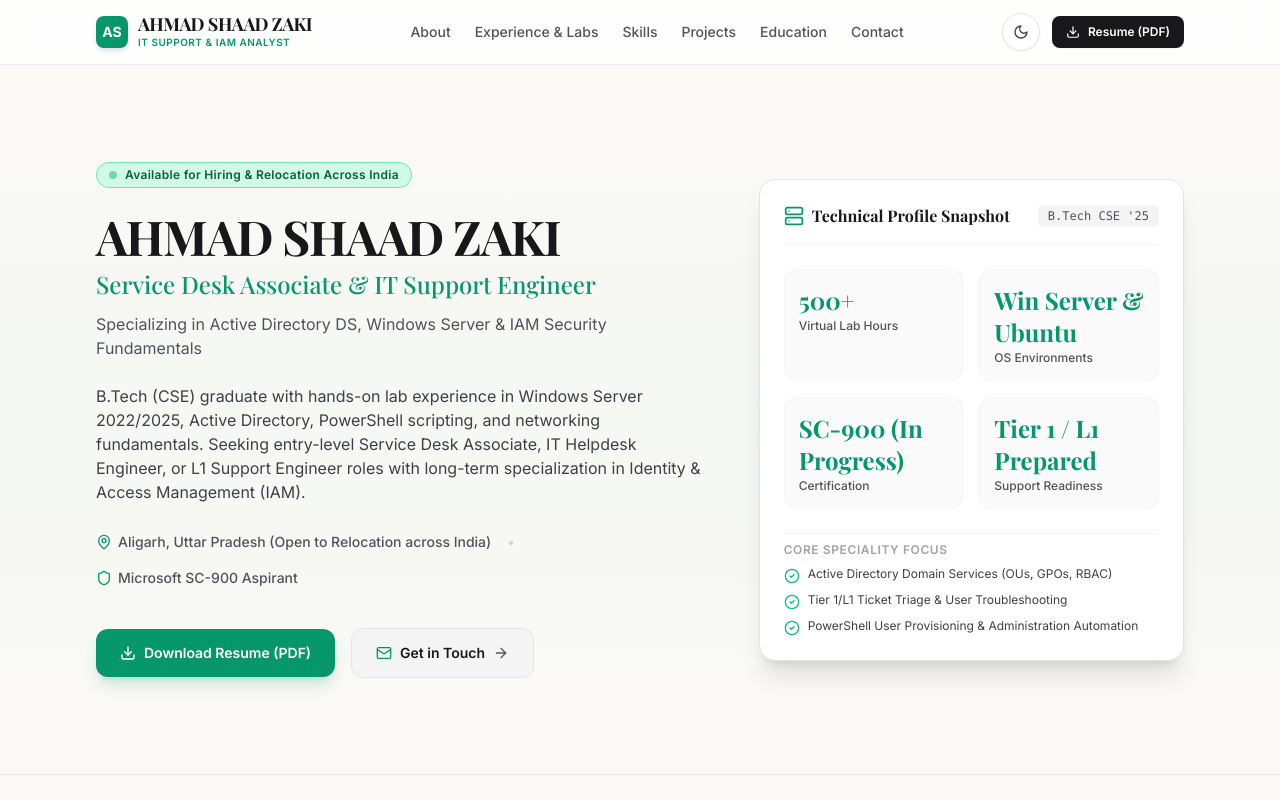
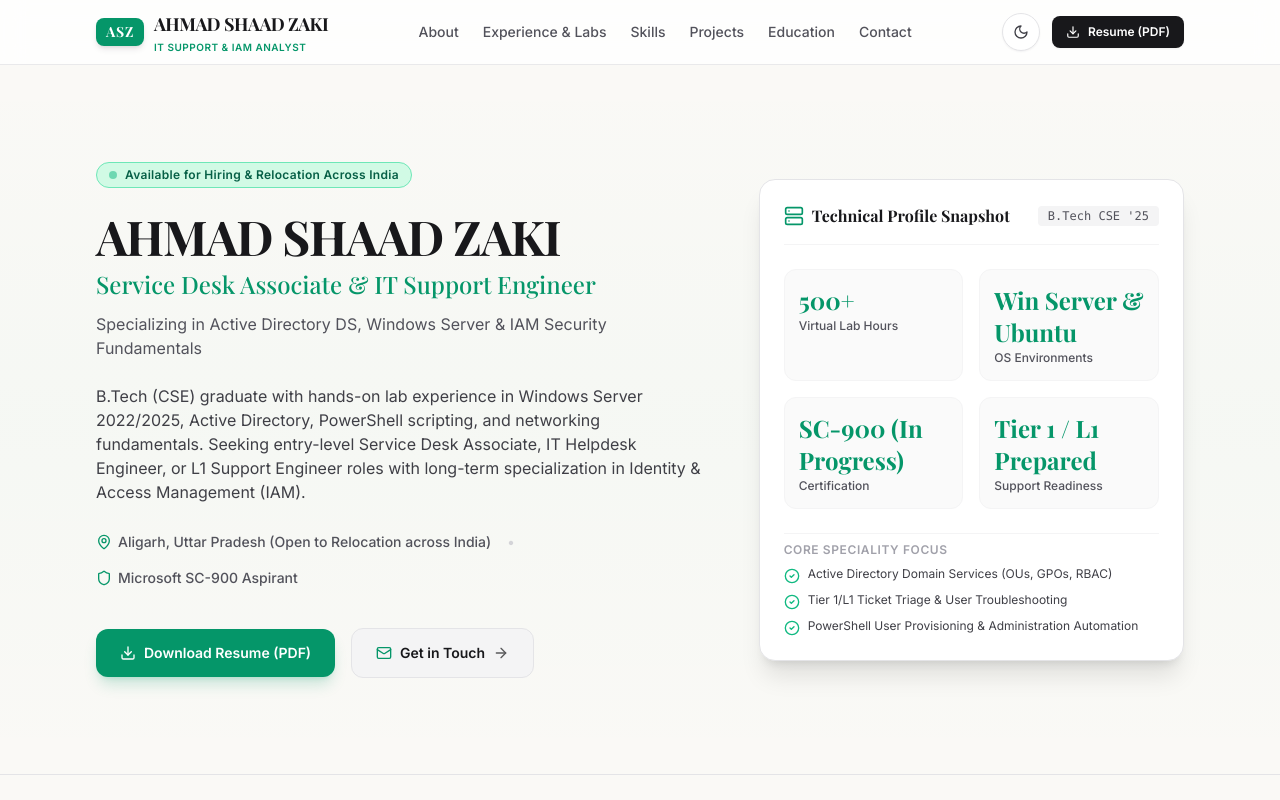
Before and after one commit to ahmadshaadzaki/ahmadshaadzaki.github.io, a Next.js app: page / in a window 1280 px wide. Shown: the top 800 px of the page. Built offline with nearby package versions, Linux system fonts and the light colour scheme; a web font is replaced by a local one.

Commit message:
style: Update brand logo monogram to ASZ in top-left header

```diff
--- a/src/components/Navbar.tsx
+++ b/src/components/Navbar.tsx
@@ -2,7 +2,7 @@
 
 import { useState } from 'react';
 import ThemeToggle from './ThemeToggle';
-import { Download, Menu, X, ShieldCheck } from 'lucide-react';
+import { Download, Menu, X } from 'lucide-react';
 import { resumeData } from '@/data/resumeData';
 
 export default function Navbar() {
@@ -27,11 +27,11 @@ export default function Navbar() {
 
         {/* Brand / Logo */}
         <a href="#hero" className="flex items-center space-x-2.5 group">
-          <div className="w-8 h-8 rounded-lg bg-emerald-600 dark:bg-emerald-500 text-white flex items-center justify-center font-bold text-sm shadow-md group-hover:scale-105 transition-transform">
-            AS
+          <div className="px-2.5 py-1 rounded-lg bg-emerald-600 dark:bg-emerald-500 text-white flex items-center justify-center font-bold text-xs sm:text-sm tracking-wider shadow-md group-hover:scale-105 transition-transform font-serif">
+            ASZ
           </div>
           <div>
-            <span className="font-serif font-bold text-lg tracking-tight text-zinc-900 dark:text-white block leading-none">
+            <span className="font-serif font-bold text-base sm:text-lg tracking-tight text-zinc-900 dark:text-white block leading-none">
               {resumeData.personalInfo.name}
             </span>
             <span className="text-[10px] uppercase tracking-wider text-emerald-600 dark:text-emerald-400 font-semibold block mt-0.5">
```
